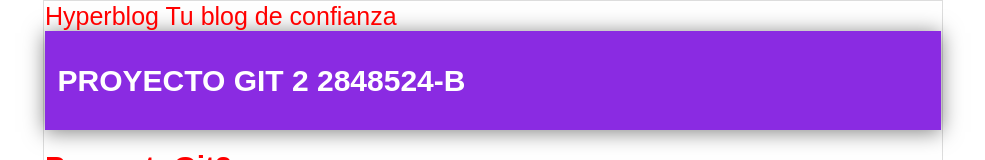
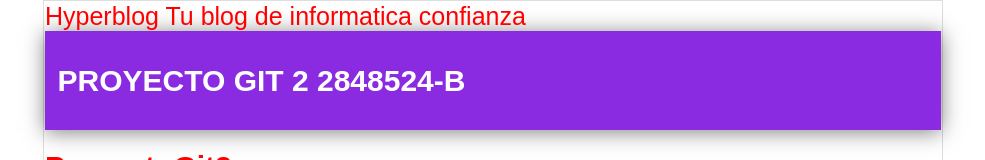
Before and after one commit to Alejox707/ProyectoGit2, a plain HTML site: page index.html in a window 1280 px wide. Shown: the top 160 px of the page, without its empty margins (147-1132 px from the left). Drawn offline with Linux system fonts and the light colour scheme.

Commit message:
cambio en el titulo informatica

```diff
--- a/index.html
+++ b/index.html
@@ -10,7 +10,7 @@
 <div id="container">
     Hyperblog
     <span id="tagline">
-        Tu blog de confianza
+        Tu blog de informatica confianza
     </span>
     <div id="post">
         <div id="header">
```
